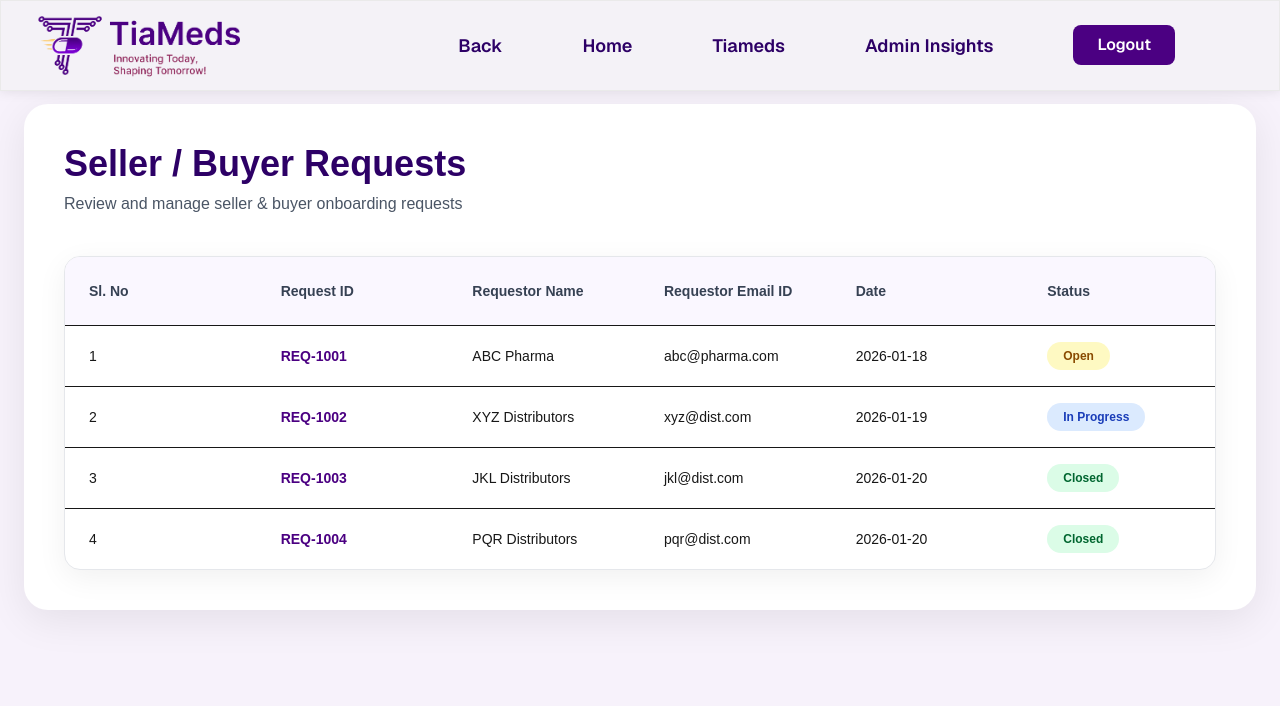
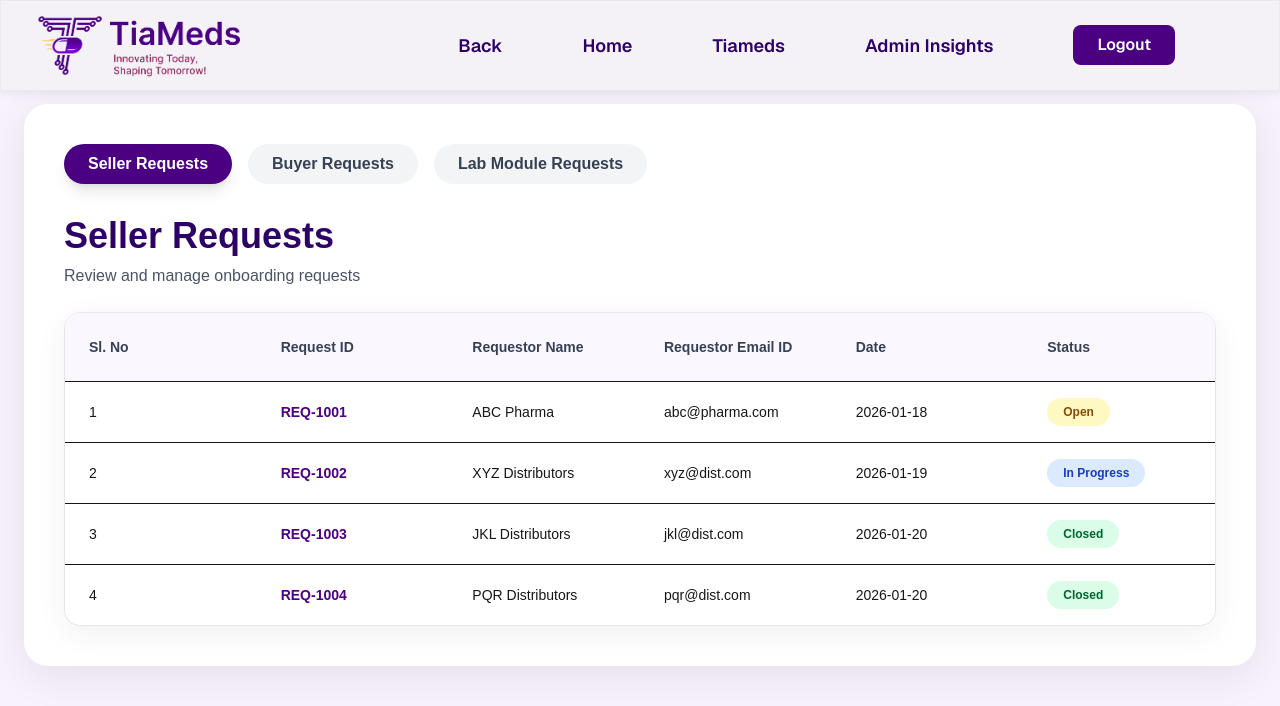
Before and after one commit to Itadmintiameds/pharma-aggregator-client, a Next.js app: page /admin in a window 1280 px wide. Shown: the top 706 px of the page. Built offline with nearby package versions, Linux system fonts and the light colour scheme.

Commit message:
add seller, buyer and lab module requests in separate tabs

```diff
--- a/app/admin/page.tsx
+++ b/app/admin/page.tsx
@@ -2,6 +2,9 @@
 
 import Header from "@/app/components/Header";
 import { useRouter } from "next/navigation";
+import { useState } from "react";
+
+type RequestType = "seller" | "buyer" | "lab";
 
 const demoRequests = [
   {
@@ -38,11 +41,73 @@ const demoRequests = [
   },
 ];
 
+// ✅ ADDED SAMPLE DATA FOR BUYER AND LAB TABS
+const buyerRequests = [
+  {
+    id: 11,
+    requestId: "BUY-2001",
+    name: "ABC Buyers",
+    email: "abc@buyers.com",
+    date: "2026-01-21",
+    status: "Open",
+  },
+  {
+    id: 12,
+    requestId: "BUY-2002",
+    name: "XYZ Buyers",
+    email: "xyz@buyers.com",
+    date: "2025-11-08",
+    status: "In Progress",
+  },
+  {
+    id: 13,
+    requestId: "BUY-2003",
+    name: "JKL Buyers",
+    email: "jkl@buyers.com",
+    date: "2025-12-12",
+    status: "Closed",
+  },
+];
+
+const labRequests = [
+  {
+    id: 21,
+    requestId: "LAB-3001",
+    name: "ABC Labs",
+    email: "abc@lab.com",
+    date: "2026-01-22",
+    status: "Closed",
+  },
+  {
+    id: 22,
+    requestId: "LAB-3002",
+    name: "XYZ Labs",
+    email: "xyz@lab.com",
+    date: "2025-12-12",
+    status: "In Progress",
+  },
+  {
+    id: 23,
+    requestId: "LAB-3003",
+    name: "JKL Labs",
+    email: "jkl@lab.com",
+    date: "2025-11-08",
+    status: "Open",
+  },
+];
+
 export default function AdminPage() {
   const router = useRouter();
+  const [activeTab, setActiveTab] = useState<RequestType>("seller");
 
   const handleLogout = () => {
     router.push("/admin/login");
+  };
+
+  const getRequests = () => {
+    if (activeTab === "seller") return demoRequests;
+    if (activeTab === "buyer") return buyerRequests;
+    return labRequests;
   };
 
   return (
@@ -58,13 +123,39 @@ export default function AdminPage() {
 
             <section>
 
+              {/* Tabs */}
+              <div className="flex gap-4 mb-8">
+                {[
+                  { key: "seller", label: "Seller Requests" },
+                  { key: "buyer", label: "Buyer Requests" },
+                  { key: "lab", label: "Lab Module Requests" },
+                ].map((tab) => (
+                  <button
+                    key={tab.key}
+                    onClick={() => setActiveTab(tab.key as RequestType)}
+                    className={`px-6 py-2 rounded-full font-semibold transition-all
+                      ${
+                        activeTab === tab.key
+                          ? "bg-[#4B0082] text-white shadow-lg"
+                          : "bg-gray-100 text-gray-700 hover:bg-[#eee6ff]"
+                      }`}
+                  >
+                    {tab.label}
+                  </button>
+                ))}
+              </div>
+
               {/* Page Title */}
-              <div className="mb-10">
+              <div className="mb-6">
                 <h1 className="text-4xl font-bold text-[#2D0066] mb-2">
-                  Seller / Buyer Requests
+                  {activeTab === "seller"
+                    ? "Seller Requests"
+                    : activeTab === "buyer"
+                    ? "Buyer Requests"
+                    : "Lab Module Requests"}
                 </h1>
                 <p className="text-gray-600 mt-1">
-                  Review and manage seller & buyer onboarding requests
+                  Review and manage onboarding requests
                 </p>
               </div>
 
@@ -95,7 +186,7 @@ export default function AdminPage() {
                   </thead>
 
                   <tbody>
-                    {demoRequests.map((item, index) => (
+                    {getRequests().map((item, index) => (
                       <tr
                         key={item.id}
                         className="border-t hover:bg-[#F9F6FF] transition"
@@ -122,13 +213,12 @@ export default function AdminPage() {
 
                         <td className="px-6 py-4 font-medium">
                           <span
-                            className={`inline-flex items-center px-4 py-1.5 rounded-full text-xs font-semibold ${
-                              item.status === "Open"
+                            className={`inline-flex items-center px-4 py-1.5 rounded-full text-xs font-semibold ${item.status === "Open"
                                 ? "bg-yellow-100 text-yellow-800"
                                 : item.status === "In Progress"
-                                ? "bg-blue-100 text-blue-800"
-                                : "bg-green-100 text-green-800"
-                            }`}
+                                  ? "bg-blue-100 text-blue-800"
+                                  : "bg-green-100 text-green-800"
+                              }`}
                           >
                             {item.status}
                           </span>
```
